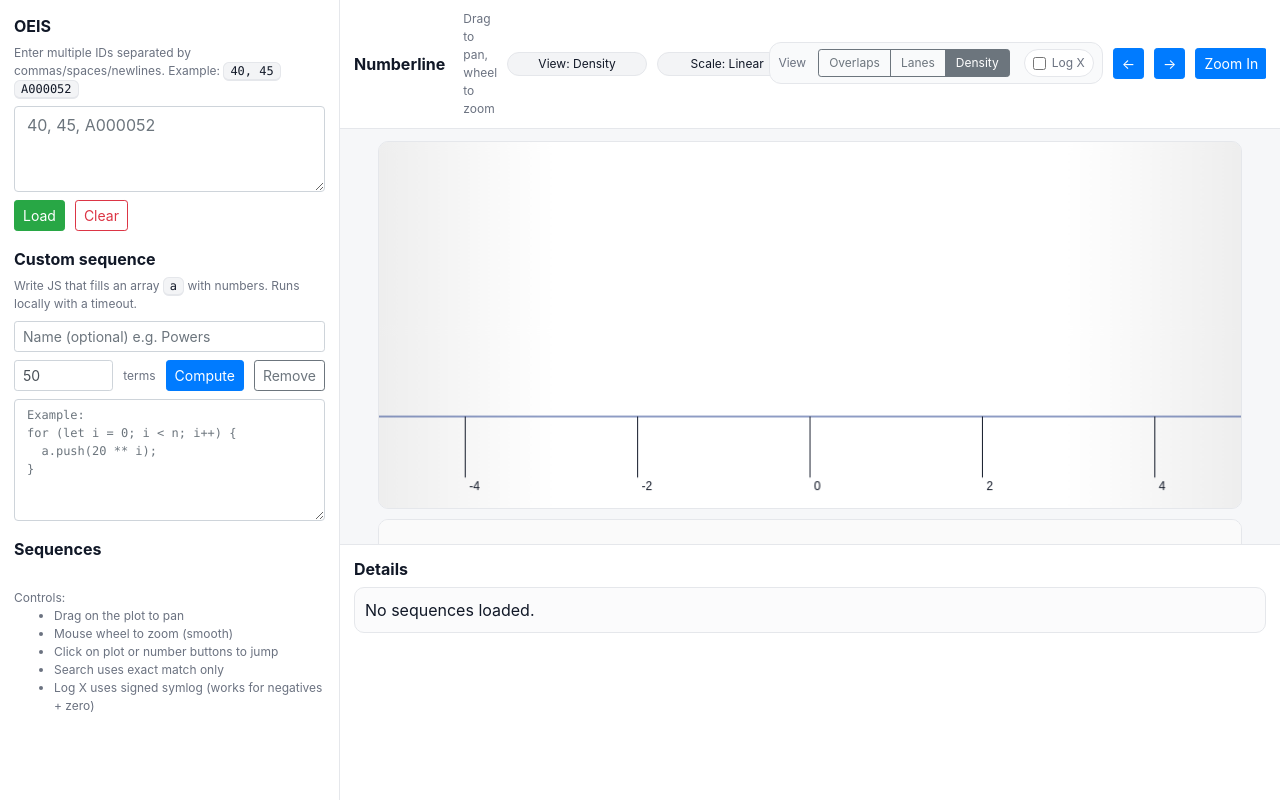
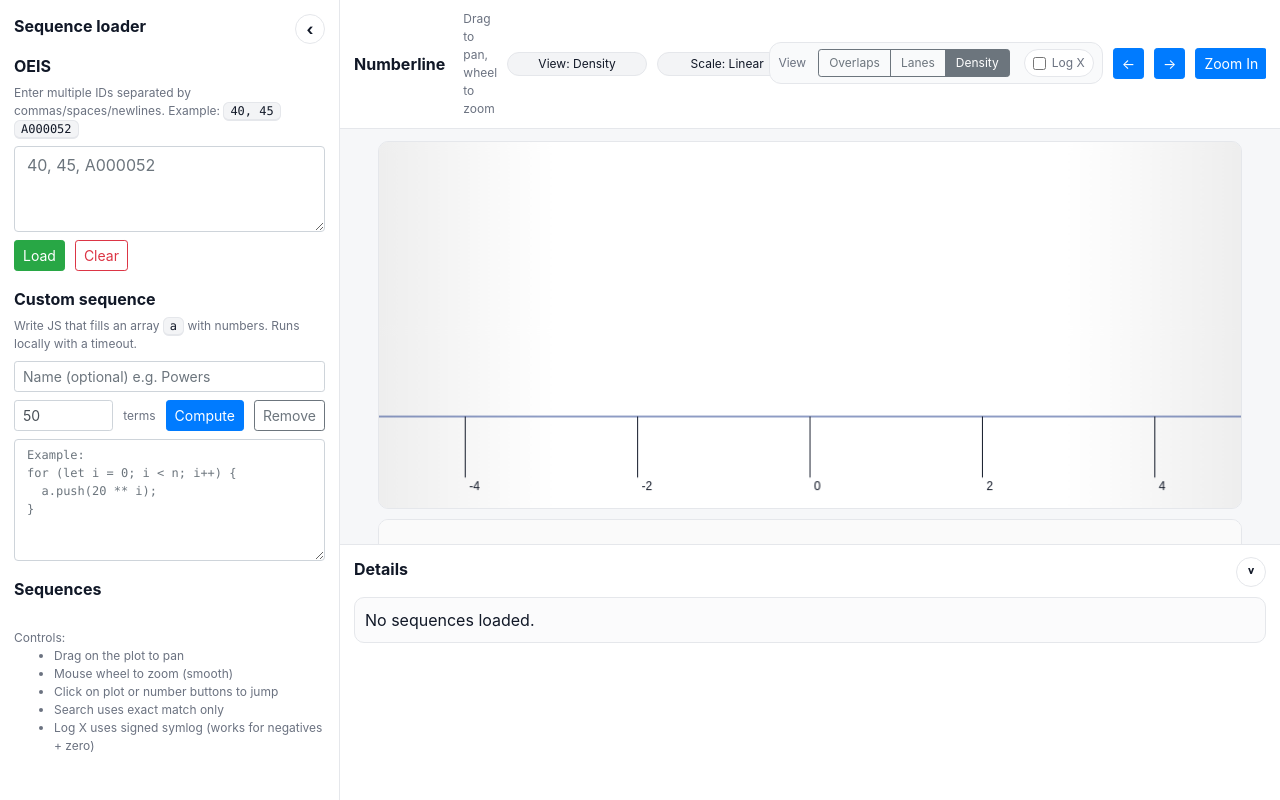
Before and after one commit to PubInv/number-spectra, a website: page numberline/index.html in a window 1280 px wide. Drawn offline with nearby package versions, Linux system fonts and the light colour scheme.

Commit message:
Added collapsible bars

```diff
--- a/numberline/index.html
+++ b/numberline/index.html
@@ -267,13 +267,113 @@
           "Liberation Mono", "Courier New", monospace;
         font-size: 12px;
       }
+
+
+      /* Collapsible panels*/
+      .sidebar,
+      #report {
+        transition: width 180ms ease, height 180ms ease, padding 180ms ease;
+      }
+
+      .panelToggleBar,
+      .reportHeader {
+        display: flex;
+        align-items: center;
+        justify-content: space-between;
+        gap: 10px;
+        margin-bottom: 10px;
+      }
+
+      .panelToggleBtn {
+        width: 30px;
+        height: 30px;
+        display: inline-flex;
+        align-items: center;
+        justify-content: center;
+        border: 1px solid var(--line);
+        border-radius: 999px;
+        background: #ffffff;
+        color: #111827;
+        font-weight: 700;
+        line-height: 1;
+        cursor: pointer;
+        user-select: none;
+      }
+
+      .panelToggleBtn:hover {
+        background: #f3f4f6;
+      }
+
+      .sidebar.collapsed {
+        width: 48px;
+        min-width: 48px;
+        padding: 8px 6px;
+        overflow: hidden;
+      }
+
+      .sidebar.collapsed > :not(.panelToggleBar) {
+        display: none;
+      }
+
+      .sidebar.collapsed .panelToggleBar {
+        justify-content: center;
+        margin-bottom: 0;
+      }
+
+      .sidebar.collapsed .panelToggleTitle {
+        display: none;
+      }
+
+      #report.collapsed {
+        height: 46px;
+        padding-top: 8px;
+        padding-bottom: 8px;
+        overflow: hidden;
+      }
+
+      #report.collapsed #reportBox {
+        display: none;
+      }
+
+      #report.collapsed .reportHeader {
+        margin-bottom: 0;
+      }
+
+      @media (max-width: 760px) {
+        :root {
+          --sidebar-w: 300px;
+        }
+
+        .topRight {
+          max-width: calc(100vw - 260px);
+        }
+
+        .sidebar.collapsed {
+          width: 44px;
+          min-width: 44px;
+        }
+      }
     </style>
   </head>
 
   <body>
     <div class="app">
       <!-- SIDEBAR -->
-      <div class="sidebar">
+      <div class="sidebar" id="sequenceLoaderPanel">
+        <div class="panelToggleBar">
+          <div class="panelTitle panelToggleTitle">Sequence loader</div>
+          <button
+            id="sequenceLoaderToggle"
+            class="panelToggleBtn"
+            type="button"
+            title="Minimize sequence loader"
+            aria-label="Minimize sequence loader"
+            aria-expanded="true"
+          >
+            ‹
+          </button>
+        </div>
+
         <div class="panelTitle">OEIS</div>
         <div class="muted">
           Enter multiple IDs separated by commas/spaces/newlines. Example:
@@ -419,7 +519,19 @@ for (let i = 0; i < n; i++) {
         </div>
 
         <div id="report">
-          <div class="panelTitle">Details</div>
+          <div class="reportHeader">
+            <div class="panelTitle">Details</div>
+            <button
+              id="detailsToggle"
+              class="panelToggleBtn"
+              type="button"
+              title="Minimize details"
+              aria-label="Minimize details"
+              aria-expanded="true"
+            >
+              ˅
+            </button>
+          </div>
           <div class="reportBox" id="reportBox">No sequences loaded.</div>
         </div>
       </div>
@@ -483,6 +595,78 @@ for (let i = 0; i < n; i++) {
 
       var FOCUS_CANVAS = document.getElementById("focusCanvas");
       var OVERVIEW_CANVAS = document.getElementById("overviewCanvas");
+
+      let DETAILS_PANEL_COLLAPSED = false;
+      let SEQUENCE_LOADER_COLLAPSED = false;
+
+      function requestLayoutRerender() {
+        requestAnimationFrame(() => {
+          requestRerender();
+          requestAnimationFrame(() => requestRerender());
+        });
+      }
+
+      function setupCollapsiblePanels() {
+        const sequencePanel = document.getElementById("sequenceLoaderPanel");
+        const sequenceToggle = document.getElementById("sequenceLoaderToggle");
+        const detailsPanel = document.getElementById("report");
+        const detailsToggle = document.getElementById("detailsToggle");
+
+        function updateSequenceLoaderState() {
+          if (!sequencePanel || !sequenceToggle) return;
+          sequencePanel.classList.toggle("collapsed", SEQUENCE_LOADER_COLLAPSED);
+          sequenceToggle.textContent = SEQUENCE_LOADER_COLLAPSED ? "›" : "‹";
+          sequenceToggle.title = SEQUENCE_LOADER_COLLAPSED
+            ? "Restore sequence loader"
+            : "Minimize sequence loader";
+          sequenceToggle.setAttribute(
+            "aria-label",
+            SEQUENCE_LOADER_COLLAPSED
+              ? "Restore sequence loader"
+              : "Minimize sequence loader"
+          );
+          sequenceToggle.setAttribute("aria-expanded", String(!SEQUENCE_LOADER_COLLAPSED));
+          requestLayoutRerender();
+        }
+
+        function updateDetailsState() {
+          if (!detailsPanel || !detailsToggle) return;
+          detailsPanel.classList.toggle("collapsed", DETAILS_PANEL_COLLAPSED);
+          detailsToggle.textContent = DETAILS_PANEL_COLLAPSED ? "˄" : "˅";
+          detailsToggle.title = DETAILS_PANEL_COLLAPSED
+            ? "Restore details"
+            : "Minimize details";
+          detailsToggle.setAttribute(
+            "aria-label",
+            DETAILS_PANEL_COLLAPSED ? "Restore details" : "Minimize details"
+          );
+          detailsToggle.setAttribute("aria-expanded", String(!DETAILS_PANEL_COLLAPSED));
+          requestLayoutRerender();
+        }
+
+        if (sequenceToggle) {
+          sequenceToggle.addEventListener("click", () => {
+            SEQUENCE_LOADER_COLLAPSED = !SEQUENCE_LOADER_COLLAPSED;
+            updateSequenceLoaderState();
+          });
+        }
+
+        if (detailsToggle) {
+          detailsToggle.addEventListener("click", () => {
+            DETAILS_PANEL_COLLAPSED = !DETAILS_PANEL_COLLAPSED;
+            updateDetailsState();
+          });
+        }
+
+        [sequencePanel, detailsPanel].forEach((panel) => {
+          if (!panel) return;
+          panel.addEventListener("transitionend", requestLayoutRerender);
+        });
+
+        window.addEventListener("resize", requestLayoutRerender);
+        updateSequenceLoaderState();
+        updateDetailsState();
+      }
 
       // overlap cache
       let OVERLAP_VALUES = []; // [{v,c}] sorted
@@ -2171,6 +2355,7 @@ for (let i = 0; i < n; i++) {
       // ---------------------------
       // UI init
       // ---------------------------
+      setupCollapsiblePanels();
       renderSequenceDetailsPanel();
       setView("density");
       rerender_all();
```
